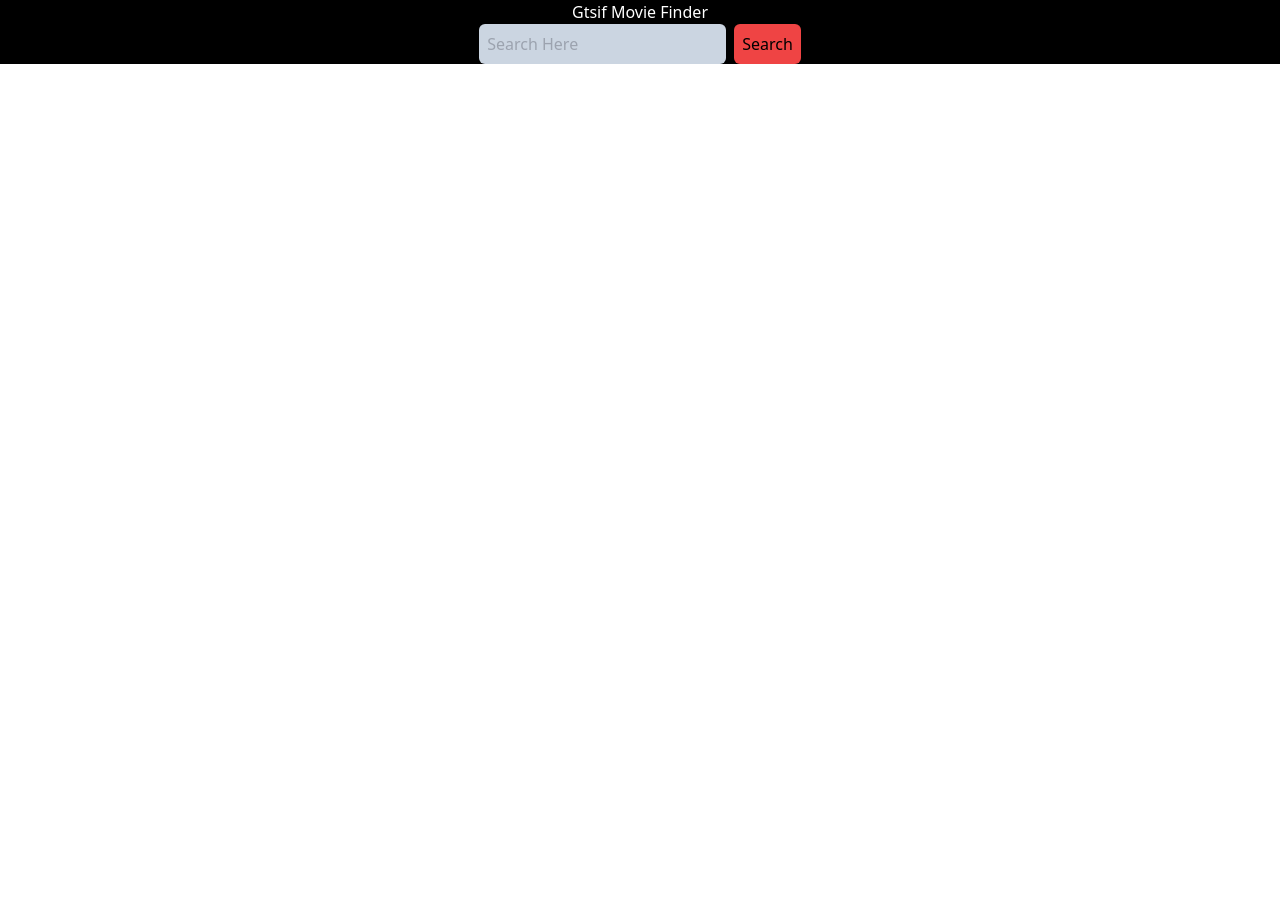
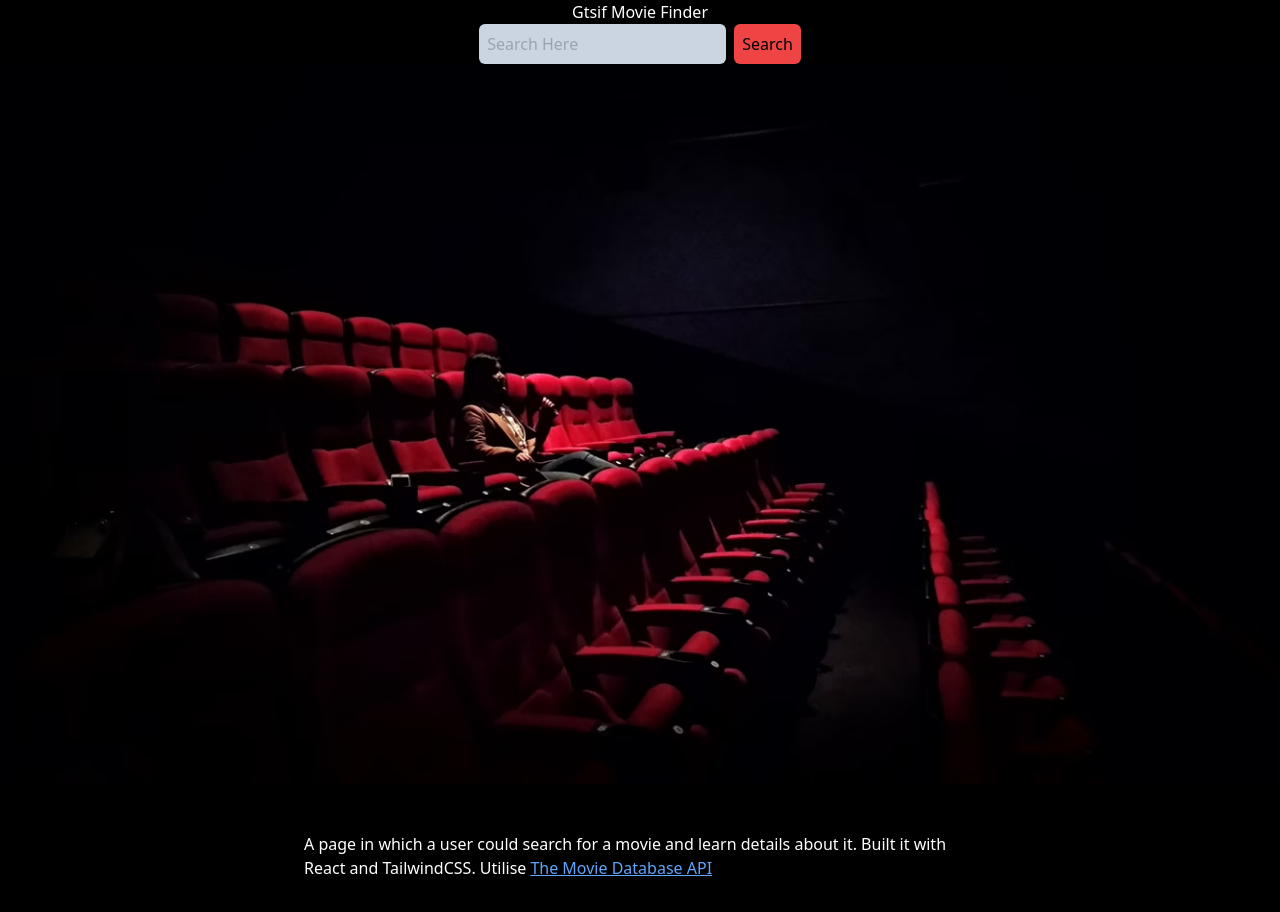
Before and after one commit to GeorgeTsiftsis/GtsifMoviesApp, a React (Create React App) app: page / in a window 1280 px wide. Shown: the top 912 px of the page. Before the commit the page ends 800 px from the top, so only its background shows below. Built offline with nearby package versions, Linux system fonts and the light colour scheme.

Commit message:
fix home screen

```diff
--- a/src/components/App.js
+++ b/src/components/App.js
@@ -4,6 +4,7 @@ import NavBar from "./NavBar";
 import SearchArea from "./SearchArea";
 import Pagination from "./Pagination";
 import MovieInfo from "./MovieInfo";
+import HomeScreenDetails from "./HomeScreenDetails";
 const App = () => {
   const [movies, setMovies] = useState([]);
   const [searchTerm, getSearchTerm] = useState("");
@@ -57,9 +58,11 @@ const App = () => {
   return (
     <div className="flex flex-col items-center bg-black  ">
       <NavBar />
+
       {currentMovie == null ? (
         <div>
-          <SearchArea handleSubmit={handleSubmit} handleChange={handleChange} />{" "}
+          <SearchArea handleSubmit={handleSubmit} handleChange={handleChange} />
+          {totalResults === 0 ? <HomeScreenDetails /> : ""}
           <MovieList viewMovieInfo={viewMovieInfo} movies={movies} />
         </div>
       ) : (
```
